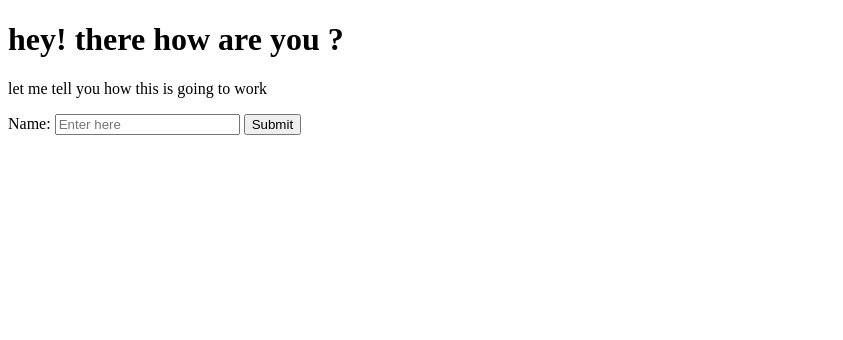
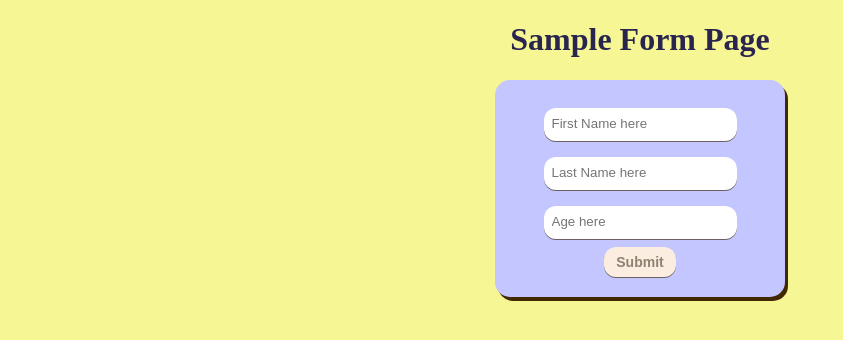
Before and after one commit to Krisha221/git-test, a plain HTML site: page index.html in a window 1280 px wide. Shown: the whole page, without its empty margins (0-843 px from the left). Drawn offline with Linux system fonts and the light colour scheme.

Commit message:
version 1.1 (make a nice forum with html & css)

```diff
--- a/index.html
+++ b/index.html
@@ -4,12 +4,17 @@
     <meta charset="UTF-8">
     <meta name="viewport" content="width=device-width, initial-scale=1.0">
     <title>test git</title>
+    <link rel="stylesheet" href="style.css"/>
 </head>
 <body>
-    <h1>hey! there how are you ?</h1>
-    <p>let me tell you how this is going to work </p>
-    <label for="name">Name:</label>
-    <input placeholder="Enter here" />
-    <button>Submit</button>
+    <h1 id="title-1">Sample Form Page</h1>
+    <div class="login-form">
+        <form>
+            <input id="input-1" placeholder="First Name here" />
+            <input id="input-1" placeholder="Last Name here" /> <br>
+            <input id="input-1" placeholder="Age here" /> <br>
+            <button id="button-1">Submit</button>
+        </form>
+    </div>
 </body>
 </html>
--- /dev/null
+++ b/style.css
@@ -0,0 +1,71 @@
+body{
+    text-align: center;
+    background-color: rgba(243, 243, 111, 0.742);
+}
+
+#title-1{
+    color: rgb(42, 37, 79);
+}
+
+#input-1, #button-1{
+    border-radius: 12px;
+    border: none;
+}
+
+#input-1{
+    border: none;
+    margin: 8px;
+    padding: 8px;
+    box-shadow: #3e2b0fa6 0px 1px 0 0;
+    border-bottom: 2px solid rgba(255, 0, 0, 0);
+}
+
+#input-1:focus{
+    outline: none;
+}
+
+#button-1{
+    background-color: #fbeee0;
+    border-radius: 12px;
+    box-shadow: #3e2b0fa6 0px 1px 0 0;
+    color: #2a1a0482;
+    cursor: pointer;
+    display: inline-block;
+    font-weight: bold;
+    font-size: 14px;
+    padding: 0 12px;
+    line-height: 30px;
+    text-align: center;
+    text-decoration: none;
+    user-select: none;
+    -webkit-user-select: none;
+    touch-action: manipulation;
+    padding: none;
+
+}
+
+
+#button-1:hover {
+    background-color: #fff;
+  }
+
+  #button-1:active {
+    transform: translate(1px, 1px);
+  }
+
+
+
+#input-1:hover{
+    border: none;
+    border-bottom: 2px solid rgb(26, 139, 71);
+}
+
+.login-form{
+    background-color: rgb(196, 198, 255);
+    box-shadow: #422800 3px 4px 0 0;
+    padding: 20px;
+    border-radius: 15px;
+    display: flex;
+    width: 250px;
+    margin: auto;
+}
```
Also changed, not shown: 1 other file.
